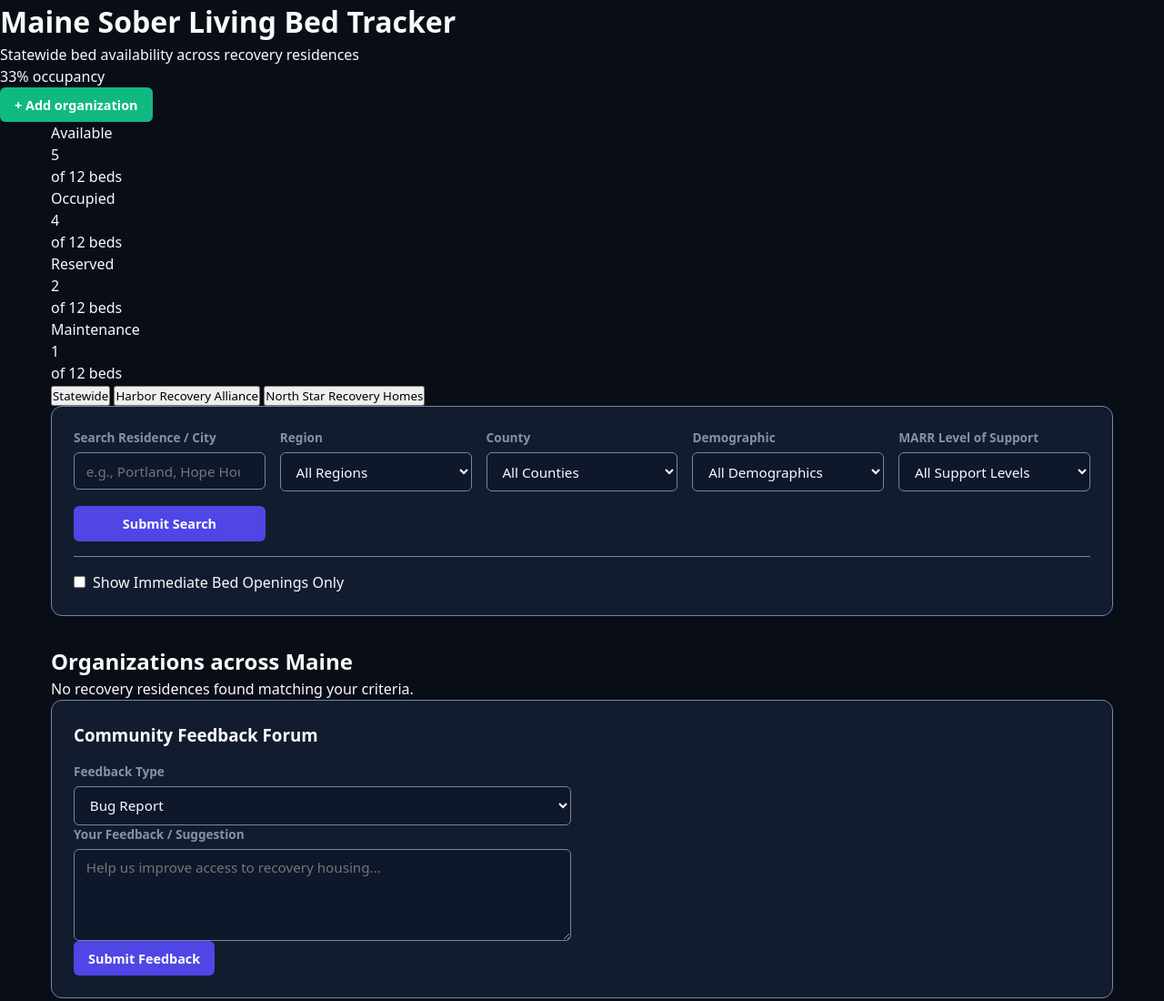
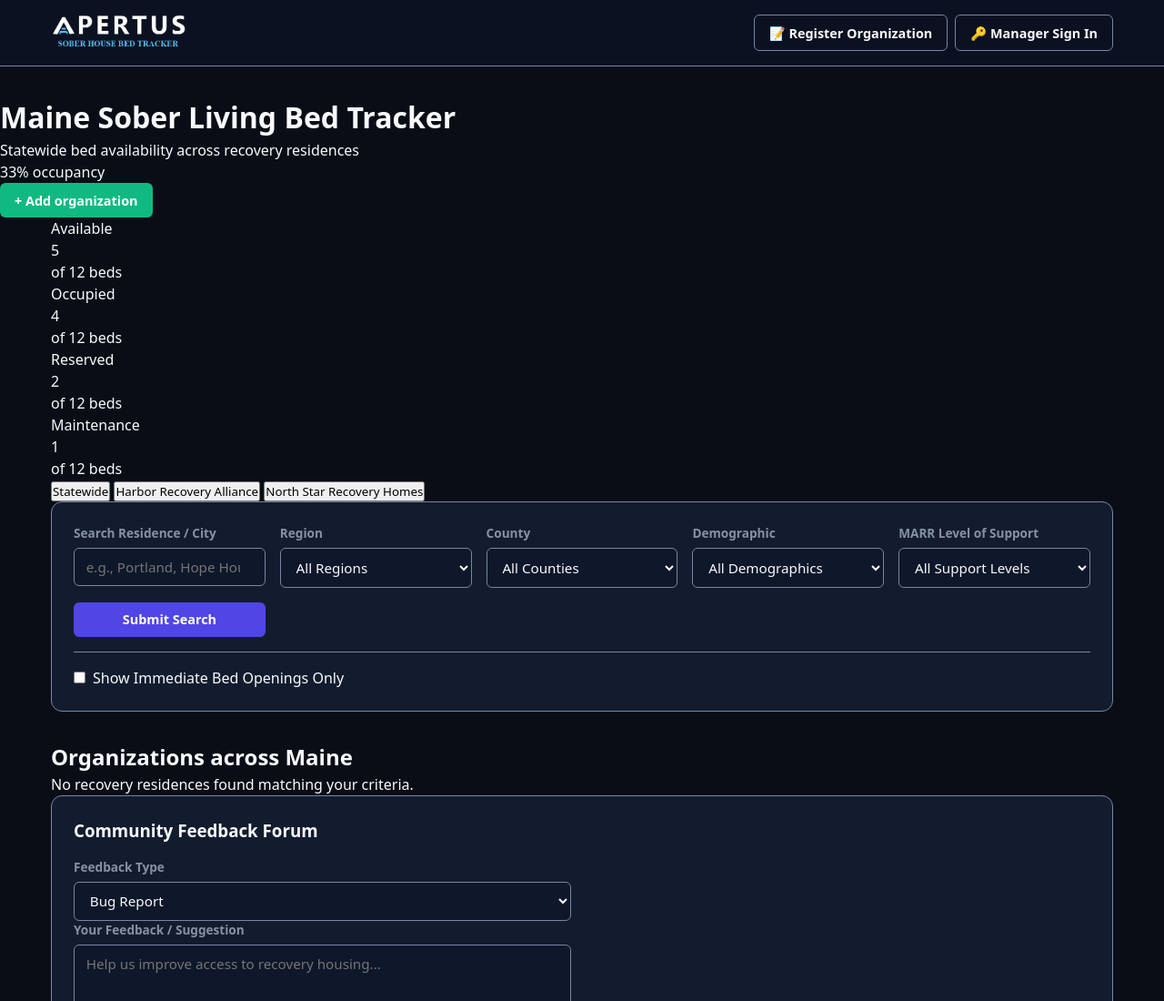
Before and after one commit to Tialudwick/Apertus, a website with bundled scripts: page index.html in a window 1280 px wide. Shown: the top 1100 px of the page at 91% size. Built offline with nearby package versions, Linux system fonts and the light colour scheme; some packages are replaced by stand-ins of ours; no server answers; the database is empty.

Commit message:
updated nav

```diff
--- a/index.html
+++ b/index.html
@@ -10,6 +10,31 @@
     <script src="https://cdn.jsdelivr.net/npm/@supabase/supabase-js@2"></script>
 </head>
 <body class="dark-theme">
+    <!-- Navigation -->
+     <header role="banner" class="navbar">
+        <div class="nav-container">
+                <a href="#" class="brand" aria-label="Apertus Home">
+                <img src="assets/apertus_logo.png" alt="Apertus Logo" class="brand-logo">
+                </a>
+            <div class="nav-actions">
+                <!-- Guest Auth Buttons -->
+                <button id="openSignUpModalBtn" onclick="document.getElementById('signupModal').classList.add('active')" class="btn btn-outline">
+                    📝 Register Organization
+                </button>
+                <button id="openLoginModalBtn" onclick="document.getElementById('loginModal').classList.add('active')" class="btn btn-outline">
+                    🔑 Manager Sign In
+                </button>
+                <!-- Authenticated Organization Portal Button -->
+                <button id="managerPortalNav" onclick="openOrgDashboard()" class="btn btn-primary" style="display: none;">
+                    🏢 Organization Dashboard
+                </button>
+                <!-- Logout Button -->
+                <button id="logoutBtn" class="btn btn-outline" style="display: none;">
+                    🚪 Log Out
+                </button>
+            </div>
+        </div>
+    </header>
 
     <!-- Top Header -->
     <header role="banner" class="header-banner">
```
